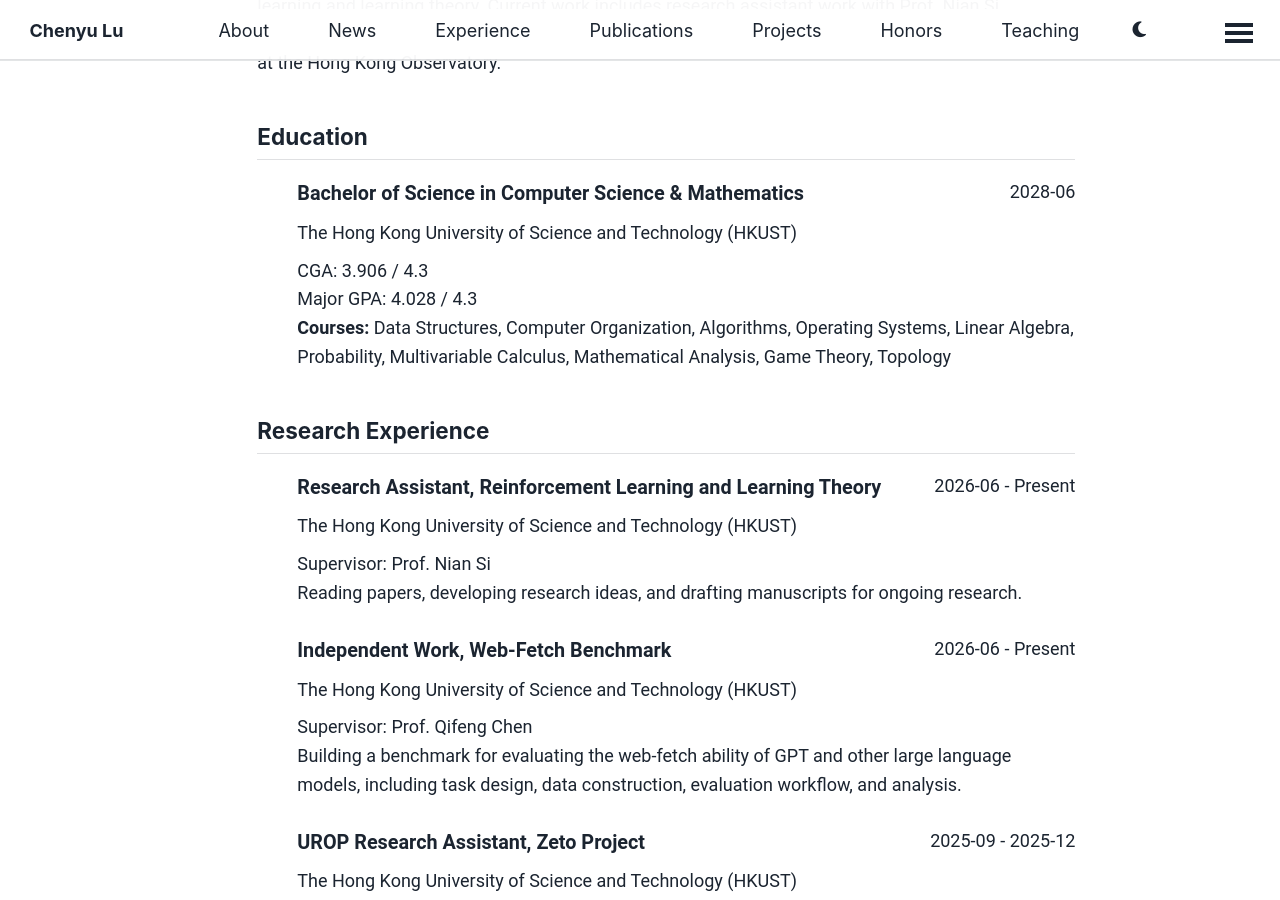
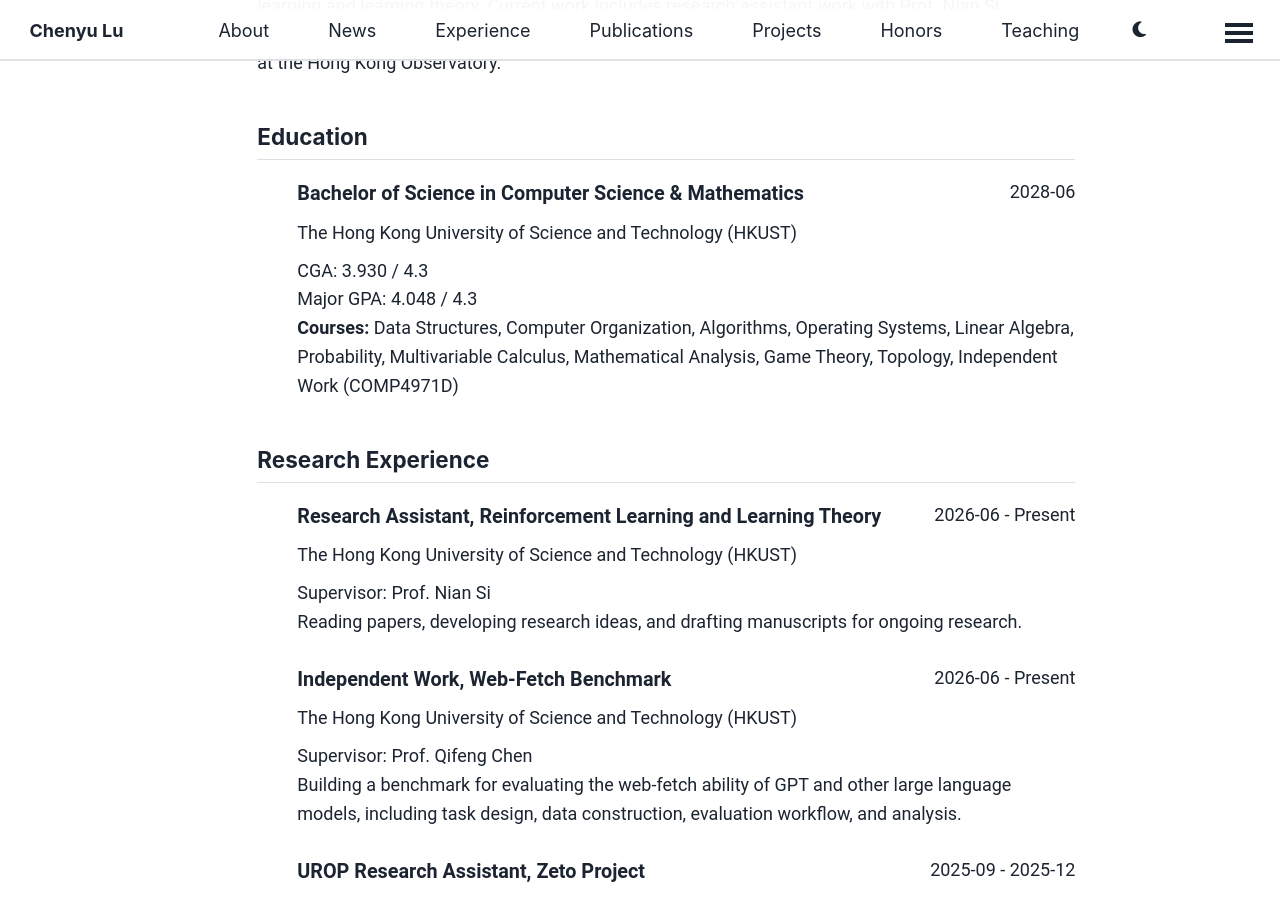
Before and after one commit to dylanluchenyu/dylanluchenyu.github.io, a Jekyll site: the page built from _pages/cv-json.md, in a window 1280 px wide and 900 px high, scrolled down 491 px. Built offline with Jekyll 4.4.1, drawn with Linux system fonts in a browser that asks for light colours; a script bundle is joined from its source files by our own code; library files that are not in the unit come from our copies.

Commit message:
Update summer GPA and coursework

```diff
--- a/_data/cv.json
+++ b/_data/cv.json
@@ -36,8 +36,8 @@
       "studyType": "Undergraduate",
       "startDate": "2024-09",
       "endDate": "2028-06",
-      "gpa": "3.906 / 4.3",
-      "majorGpa": "4.028 / 4.3",
+      "gpa": "3.930 / 4.3",
+      "majorGpa": "4.048 / 4.3",
       "courses": [
         "Data Structures",
         "Computer Organization",
@@ -48,7 +48,8 @@
         "Multivariable Calculus",
         "Mathematical Analysis",
         "Game Theory",
-        "Topology"
+        "Topology",
+        "Independent Work (COMP4971D)"
       ],
       "notes": [
         "Student Member, The Hong Kong Institution of Engineers (2026-2027)"
--- a/_pages/cv.md
+++ b/_pages/cv.md
@@ -16,9 +16,9 @@
 Education
 ======
 * Bachelor of Science in Computer Science & Mathematics, Hong Kong University of Science and Technology, Sep 2024 - Jun 2028
-  * CGA: 3.906 / 4.3
-  * Major GPA: 4.028 / 4.3, calculated from graded COMP and MATH coursework
-  * Relevant coursework: Data Structures, Computer Organization, Algorithms, Operating Systems, Linear Algebra, Probability, Multivariable Calculus, Mathematical Analysis, Game Theory, Topology
+  * CGA: 3.930 / 4.3
+  * Major GPA: 4.048 / 4.3, calculated from graded COMP and MATH coursework
+  * Relevant coursework: Data Structures, Computer Organization, Algorithms, Operating Systems, Linear Algebra, Probability, Multivariable Calculus, Mathematical Analysis, Game Theory, Topology, Independent Work (COMP4971D)
 
 * Student Member, The Hong Kong Institution of Engineers, 2026 - 2027
 
```
Also changed, not shown: _pages/about.md (+4 -4 lines), 2 other files.
